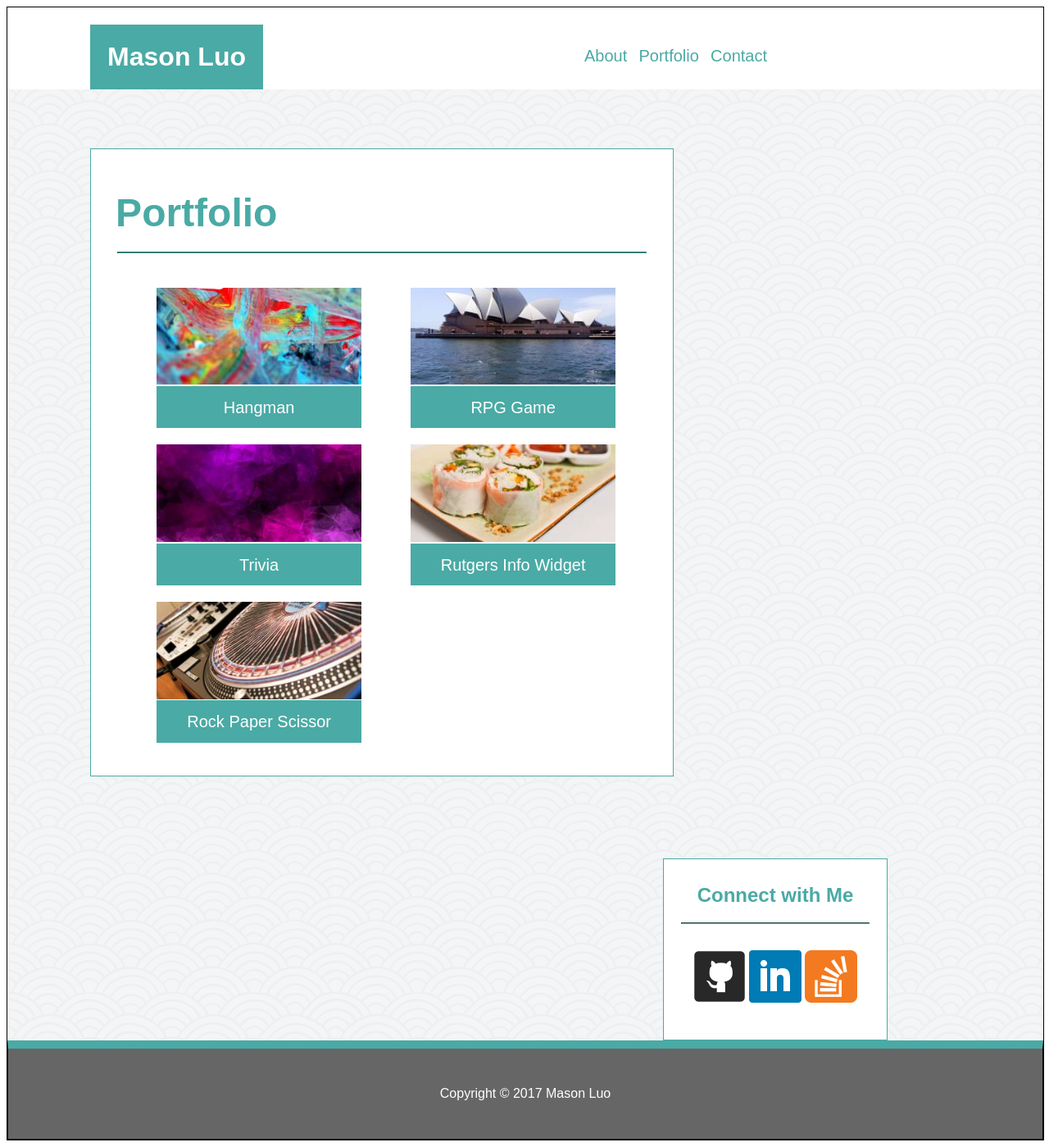
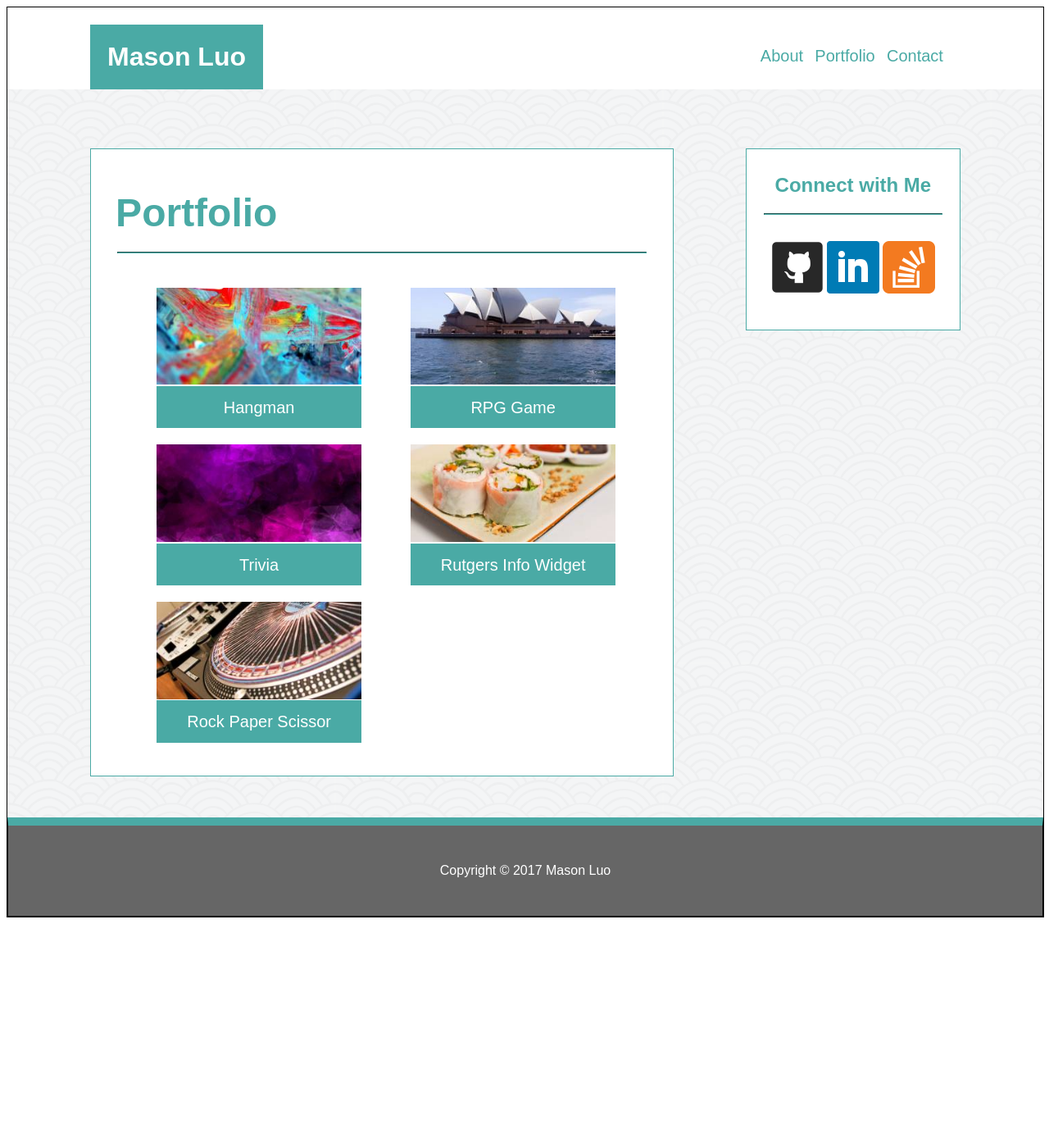
Before and after one commit to MasonJinLuo/Responsive-Portfolio, a PHP site: page /portfolio.html in a window 1280 px wide. Shown: the whole page at 82% size. After the commit the page ends 1119 px from the top, so only its background shows below. Run offline with PHP 8.4, Linux system fonts and the light colour scheme.

Commit message:
3rd commit for Responsive-Portfolio Homework

```diff
--- a/assets/css/style.css
+++ b/assets/css/style.css
@@ -66,7 +66,7 @@ p.right {
 
 #navi {
 	border: 1px;
-    margin-right: 25%;
+    margin-right: 8%;
     padding: 21px;
     padding-top: 28px;
 
@@ -130,9 +130,9 @@ div.leftb {
 div.right {
 
 	border: 1px solid #4aaaa5;
-	width: 20%;
+	width: 240px;
 	height: 200px;
-	margin-right: 15%;
+	margin-right: 8%;
 	margin-top: 50px;
 	float: right;
 	padding: 10px;
```
